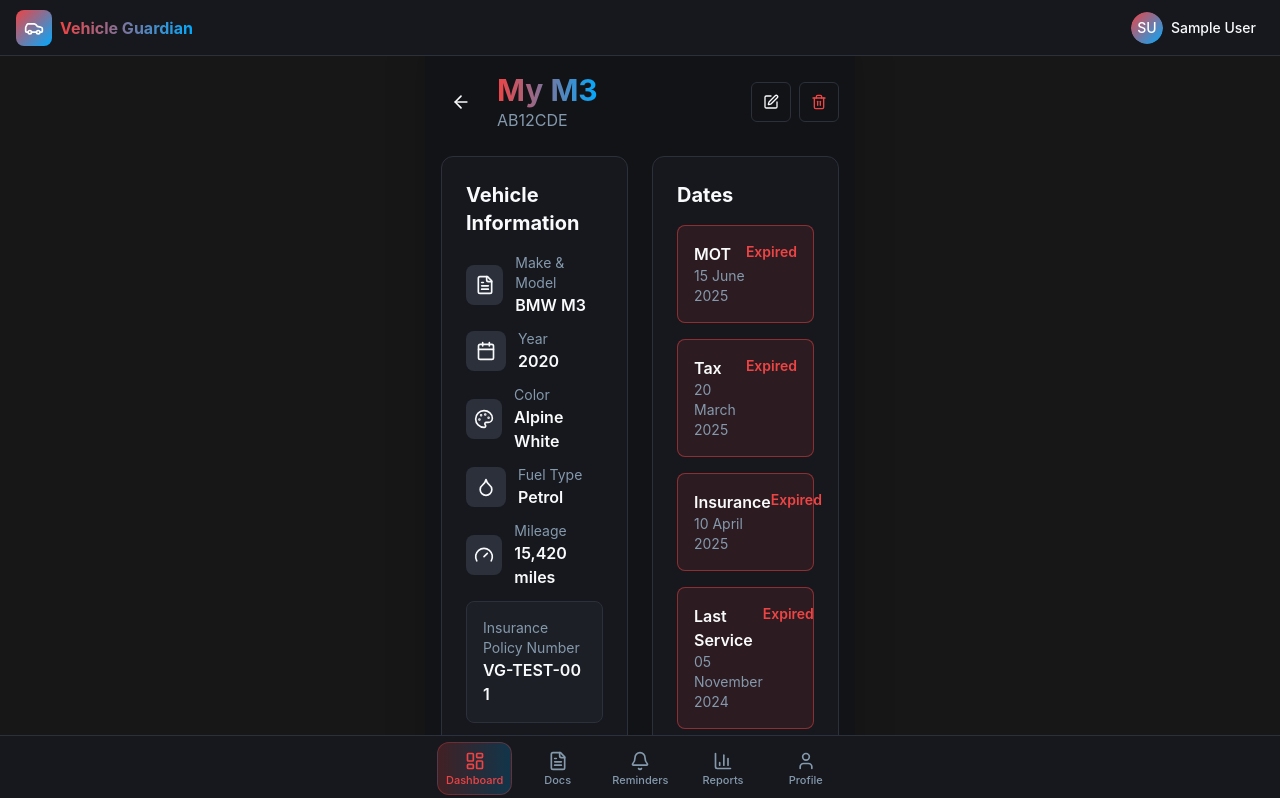
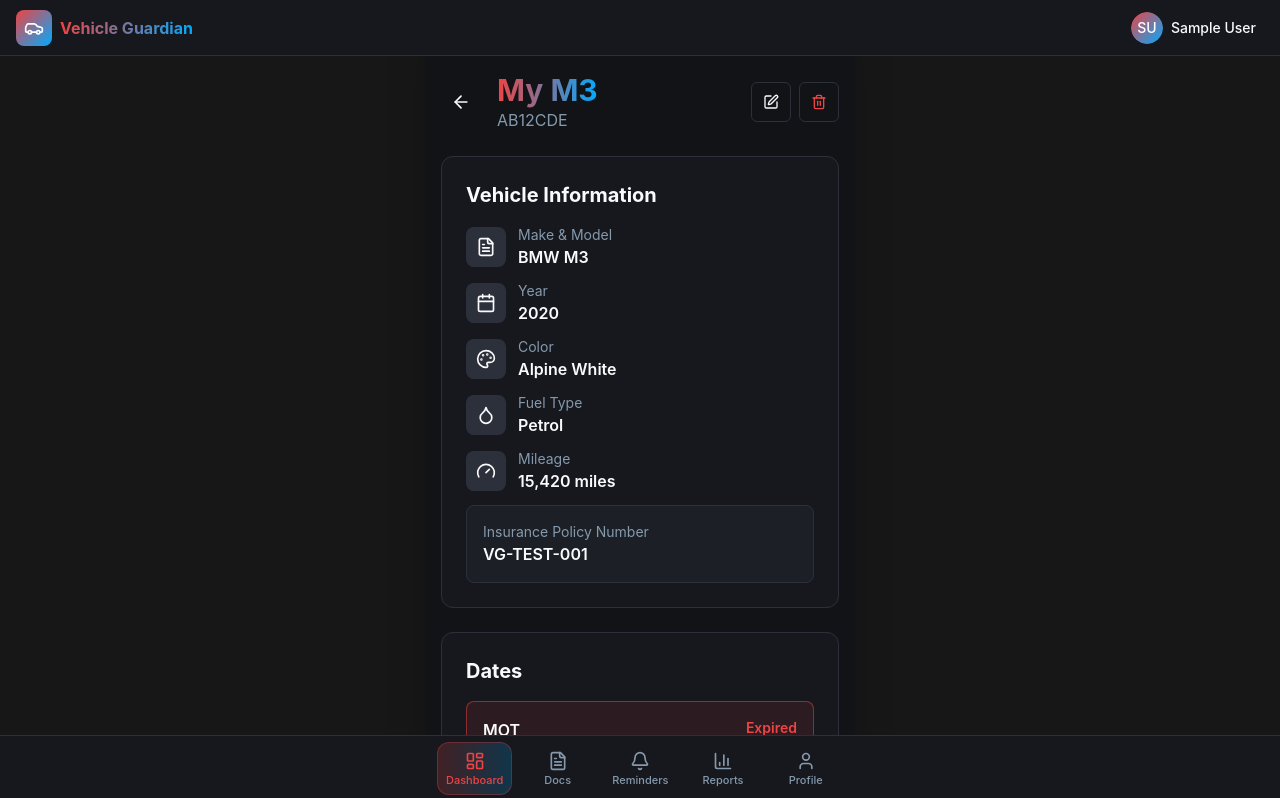
Before and after one commit to mbayr07/projectPetrolhead, a React (Vite) app: page /vehicle/1 in a window 1280 px wide. Shown: the top 798 px of the page. Built offline with nearby package versions, Linux system fonts and the light colour scheme; sample sign-in values are in the browser's storage.

Commit message:
API added

```diff
--- a/src/hooks/useVehicles.js
+++ b/src/hooks/useVehicles.js
@@ -21,12 +21,22 @@
 };
 
 export function useVehicles() {
-  const { user } = useAuth();
+  // ✅ Guard against useAuth() returning undefined (prevents black screen)
+  const auth = typeof useAuth === 'function' ? useAuth() : null;
+  const user = auth?.user || null;
+
   const [vehicles, setVehicles] = useState([]);
 
   useEffect(() => {
-    if (user) {
-      const stored = localStorage.getItem(`vg_vehicles_${user.id}`);
+    // If no user yet, don't try to read/write localStorage
+    if (!user?.id) {
+      setVehicles([]);
+      return;
+    }
+
+    const key = `vg_vehicles_${user.id}`;
+    const stored = localStorage.getItem(key);
+
     if (stored) {
       const parsed = JSON.parse(stored);
 
@@ -39,7 +49,7 @@
       }));
 
       setVehicles(migrated);
-        localStorage.setItem(`vg_vehicles_${user.id}`, JSON.stringify(migrated));
+      localStorage.setItem(key, JSON.stringify(migrated));
     } else {
       const defaultVehicles = [
         {
@@ -83,17 +93,16 @@
           lastUpdated: new Date().toISOString()
         }
       ];
-        localStorage.setItem(`vg_vehicles_${user.id}`, JSON.stringify(defaultVehicles));
+
+      localStorage.setItem(key, JSON.stringify(defaultVehicles));
       setVehicles(defaultVehicles);
     }
-    }
-  }, [user]);
+  }, [user?.id]);
 
   const saveVehicles = (newVehicles) => {
-    if (user) {
+    if (!user?.id) return;
     localStorage.setItem(`vg_vehicles_${user.id}`, JSON.stringify(newVehicles));
     setVehicles(newVehicles);
-    }
   };
 
   const addVehicle = (vehicleData) => {
@@ -109,6 +118,7 @@
       status: 'active',
       lastUpdated: new Date().toISOString()
     };
+
     saveVehicles([...vehicles, newVehicle]);
     return newVehicle;
   };
@@ -136,18 +146,15 @@
   };
 
   // ✅ REAL DVLA LOOKUP (via your local proxy server)
-  // React calls: /api/dvla/:vrm  -> server calls DVLA with x-api-key
   const lookupDVLA = async (registrationNumber) => {
     const clean = String(registrationNumber || '').replace(/\s+/g, '').toUpperCase();
     if (!clean) return null;
 
     try {
-      // Using relative URL assumes you set a Vite proxy for /api -> http://localhost:5174
       const res = await fetch(`/api/dvla/${clean}`);
       if (!res.ok) return null;
       return await res.json();
     } catch (err) {
-      // fallback to mock if server/proxy not running
       return MOCK_DVLA_DATA[clean] || null;
     }
   };
--- a/src/pages/VehicleDetails.jsx
+++ b/src/pages/VehicleDetails.jsx
@@ -8,8 +8,14 @@
 import { Button } from '@/components/ui/button';
 import { Dialog, DialogContent, DialogHeader, DialogTitle } from '@/components/ui/dialog';
 import {
-  AlertDialog, AlertDialogAction, AlertDialogCancel, AlertDialogContent,
-  AlertDialogDescription, AlertDialogFooter, AlertDialogHeader, AlertDialogTitle,
+  AlertDialog,
+  AlertDialogAction,
+  AlertDialogCancel,
+  AlertDialogContent,
+  AlertDialogDescription,
+  AlertDialogFooter,
+  AlertDialogHeader,
+  AlertDialogTitle,
 } from '@/components/ui/alert-dialog';
 import { useVehicles } from '@/hooks/useVehicles';
 import { useToast } from '@/components/ui/use-toast';
@@ -22,7 +28,7 @@
   const [editDialogOpen, setEditDialogOpen] = useState(false);
   const [deleteDialogOpen, setDeleteDialogOpen] = useState(false);
 
-  const vehicle = vehicles.find(v => v.id === id);
+  const vehicle = vehicles.find(v => String(v.id) === String(id));
 
   if (!vehicle) {
     return (
@@ -67,10 +73,25 @@
     navigate('/dashboard');
   };
 
+  // Robust display helpers
+  const safeText = (v, fallback = 'No data held') => {
+    if (v === null || v === undefined) return fallback;
+    const s = String(v).trim();
+    return s.length ? s : fallback;
+  };
+
+  const safeMileage = () => {
+    const m = vehicle.mileage;
+    if (m === null || m === undefined || String(m).trim() === '') return 'No data held';
+    const n = Number(String(m).replace(/,/g, ''));
+    if (Number.isNaN(n)) return safeText(m);
+    return `${n.toLocaleString()} miles`;
+  };
+
   return (
     <Layout>
       <Helmet>
-        <title>{vehicle.nickname} - Vehicle Guardian</title>
+        <title>{safeText(vehicle.nickname, 'Vehicle')} - Vehicle Guardian</title>
       </Helmet>
 
       <div className="space-y-6">
@@ -82,7 +103,7 @@
           <div className="flex-1">
             <div className="flex items-center gap-2 flex-wrap">
               <h1 className="text-3xl font-bold bg-gradient-to-r from-primary to-secondary bg-clip-text text-transparent">
-                {vehicle.nickname}
+                {safeText(vehicle.nickname, 'Vehicle')}
               </h1>
 
               {vehicle.isSorn && (
@@ -98,45 +119,51 @@
               )}
             </div>
 
-            <p className="text-muted-foreground">{vehicle.registrationNumber}</p>
+            <p className="text-muted-foreground">{safeText(vehicle.registrationNumber, '')}</p>
           </div>
 
           <div className="flex gap-2">
             <Button variant="outline" size="icon" onClick={() => setEditDialogOpen(true)}>
               <Edit className="h-4 w-4" />
             </Button>
-            <Button variant="outline" size="icon" onClick={() => setDeleteDialogOpen(true)} className="text-red-500 hover:text-red-600">
+            <Button
+              variant="outline"
+              size="icon"
+              onClick={() => setDeleteDialogOpen(true)}
+              className="text-red-500 hover:text-red-600"
+            >
               <Trash2 className="h-4 w-4" />
             </Button>
           </div>
         </div>
 
-        <div className="grid grid-cols-1 md:grid-cols-2 gap-6">
+        {/* ✅ MOBILE ONLY: no md:grid-cols-2 */}
+        <div className="grid grid-cols-1 gap-6">
           <motion.div
-            initial={{ opacity: 0, x: -20 }}
+            initial={{ opacity: 0, x: -14 }}
             animate={{ opacity: 1, x: 0 }}
             className="bg-card border border-border rounded-xl p-6 space-y-4"
           >
             <h2 className="text-xl font-bold mb-4">Vehicle Information</h2>
 
             <div className="space-y-3">
-              <InfoRow icon={FileText} label="Make & Model" value={`${vehicle.make} ${vehicle.model}`} />
-              <InfoRow icon={Calendar} label="Year" value={vehicle.year} />
-              <InfoRow icon={Palette} label="Color" value={vehicle.color || 'No data held'} />
-              <InfoRow icon={Droplet} label="Fuel Type" value={vehicle.fuelType || 'No data held'} />
-              <InfoRow icon={Gauge} label="Mileage" value={vehicle.mileage ? `${vehicle.mileage.toLocaleString()} miles` : 'No data held'} />
+              <InfoRow icon={FileText} label="Make & Model" value={safeText(`${vehicle.make || ''} ${vehicle.model || ''}`.trim())} />
+              <InfoRow icon={Calendar} label="Year" value={safeText(vehicle.year)} />
+              <InfoRow icon={Palette} label="Color" value={safeText(vehicle.color)} />
+              <InfoRow icon={Droplet} label="Fuel Type" value={safeText(vehicle.fuelType)} />
+              <InfoRow icon={Gauge} label="Mileage" value={safeMileage()} />
 
-              {!vehicle.isUninsured && vehicle.insurancePolicyNumber && (
+              {!vehicle.isUninsured && vehicle.insurancePolicyNumber && String(vehicle.insurancePolicyNumber).trim() && (
                 <div className="rounded-lg border border-border bg-muted/30 p-4">
                   <div className="text-sm text-muted-foreground">Insurance Policy Number</div>
-                  <div className="font-semibold break-all">{vehicle.insurancePolicyNumber}</div>
+                  <div className="font-semibold break-all">{String(vehicle.insurancePolicyNumber)}</div>
                 </div>
               )}
             </div>
           </motion.div>
 
           <motion.div
-            initial={{ opacity: 0, x: 20 }}
+            initial={{ opacity: 0, x: 14 }}
             animate={{ opacity: 1, x: 0 }}
             className="bg-card border border-border rounded-xl p-6 space-y-4"
           >
@@ -145,8 +172,8 @@
             <div className="space-y-4">
               {expiryItems.map((item) => {
                 const du = daysUntil(item.date);
+                const hasDate = du !== null;
 
-                const hasDate = du !== null;
                 const isExpired = hasDate && du < 0;
                 const isWarning = hasDate && du >= 0 && du < 30;
 
@@ -170,8 +197,8 @@
 
                 return (
                   <div key={item.label} className={`p-4 rounded-lg border ${boxClass}`}>
-                    <div className="flex justify-between items-start">
-                      <div>
+                    <div className="flex justify-between items-start gap-4">
+                      <div className="min-w-0">
                         <div className="font-semibold">{item.label}</div>
                         <div className="text-sm text-muted-foreground">{formatFull(item.date)}</div>
                         {!hasDate && (
@@ -180,7 +207,7 @@
                           </div>
                         )}
                       </div>
-                      <div className={`text-sm font-semibold ${rightColor}`}>{rightText}</div>
+                      <div className={`text-sm font-semibold whitespace-nowrap ${rightColor}`}>{rightText}</div>
                     </div>
                   </div>
                 );
@@ -195,7 +222,7 @@
       </div>
 
       <Dialog open={editDialogOpen} onOpenChange={setEditDialogOpen}>
-        <DialogContent className="max-w-2xl max-h-[90vh] overflow-y-auto">
+        <DialogContent className="max-w-[420px] max-h-[90vh] overflow-y-auto">
           <DialogHeader>
             <DialogTitle>Edit Vehicle</DialogTitle>
           </DialogHeader>
@@ -208,7 +235,7 @@
           <AlertDialogHeader>
             <AlertDialogTitle>Delete Vehicle?</AlertDialogTitle>
             <AlertDialogDescription>
-              This will permanently delete {vehicle.nickname} and all associated data. This action cannot be undone.
+              This will permanently delete {safeText(vehicle.nickname, 'this vehicle')} and all associated data. This action cannot be undone.
             </AlertDialogDescription>
           </AlertDialogHeader>
           <AlertDialogFooter>
@@ -229,9 +256,9 @@
       <div className="h-10 w-10 rounded-lg bg-muted flex items-center justify-center">
         <Icon className="h-5 w-5" />
       </div>
-      <div>
+      <div className="min-w-0">
         <div className="text-sm text-muted-foreground">{label}</div>
-        <div className="font-semibold">{value}</div>
+        <div className="font-semibold break-words">{String(value ?? '')}</div>
       </div>
     </div>
   );
```
Also changed, not shown: src/App.jsx (+7 -12 lines), src/context/AuthContext.jsx (+43 -25 lines). Lines whose indentation alone changed are shown as unchanged.
